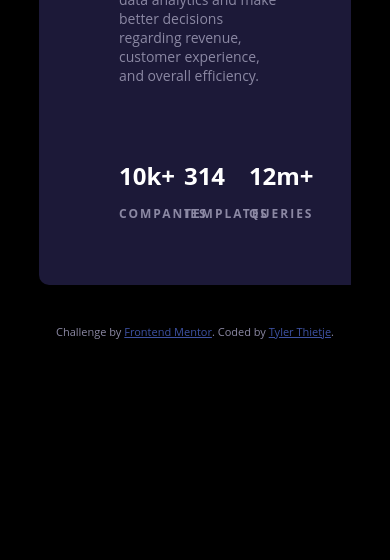
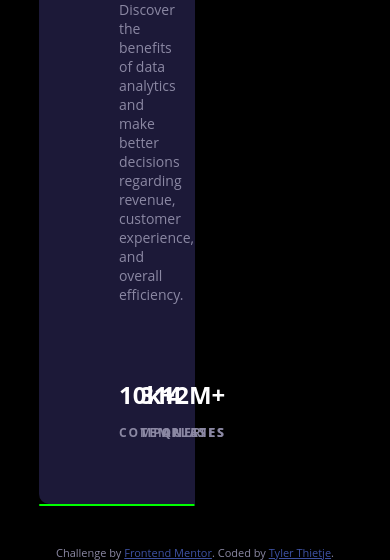
Before and after one commit to tylerthietje/stats-preview-card-component-main, a plain HTML site: page index.html in a window 390 px wide. Shown: the part 423-983 px from the top of the page. Before the commit the page ends 844 px from the top, so only its background shows below. Drawn offline with Linux system fonts and the light colour scheme.

Commit message:
style changes attempting to fix mobile version

```diff
--- a/index.html
+++ b/index.html
@@ -38,7 +38,6 @@
     .information {
       border-top-left-radius: 10px;
       border-bottom-left-radius: 10px;
-      flex-direction: column;
       align-items: left;
       background-color: hsl(246, 38%, 16%);
       color: white;
@@ -55,7 +54,7 @@
       border-bottom-right-radius: 10px;
       display: flex;
       width: 50%;
-      /* border: thin solid lime; */
+      border: thin solid lime;
     }
 
     .overlay {
@@ -107,14 +106,13 @@
 
   @media (max-width: 400px) {
     .container {
-      display: flex;
-      justify-content: flex-start;
+      flex-direction: column;
     }
 
-    .panel {
-      display: flex;
-      width: 100%;
+    .image {
+      height: 100%;
     }
+
   }
 
   </style>
@@ -129,7 +127,7 @@
     <div class="stats">
       <h2>10k+ <span class="labels">companies</span></h2>
       <h2>314 <span class="labels">templates</span></h2>
-      <h2>12m+ <span class="labels">queries</span></h2>
+      <h2>12M+ <span class="labels">queries</span></h2>
     </div>
   </div>
   <div class="panel image">
```
